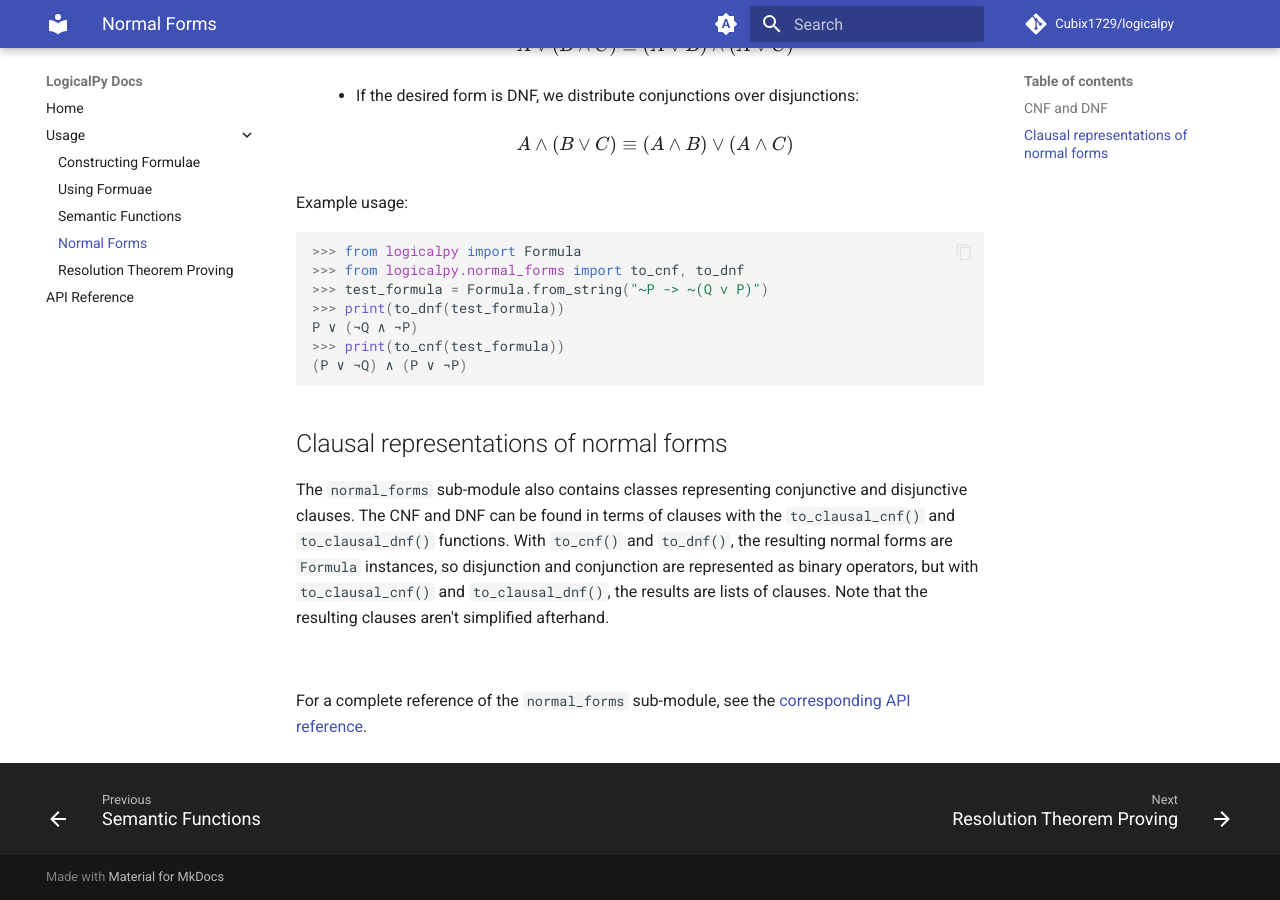
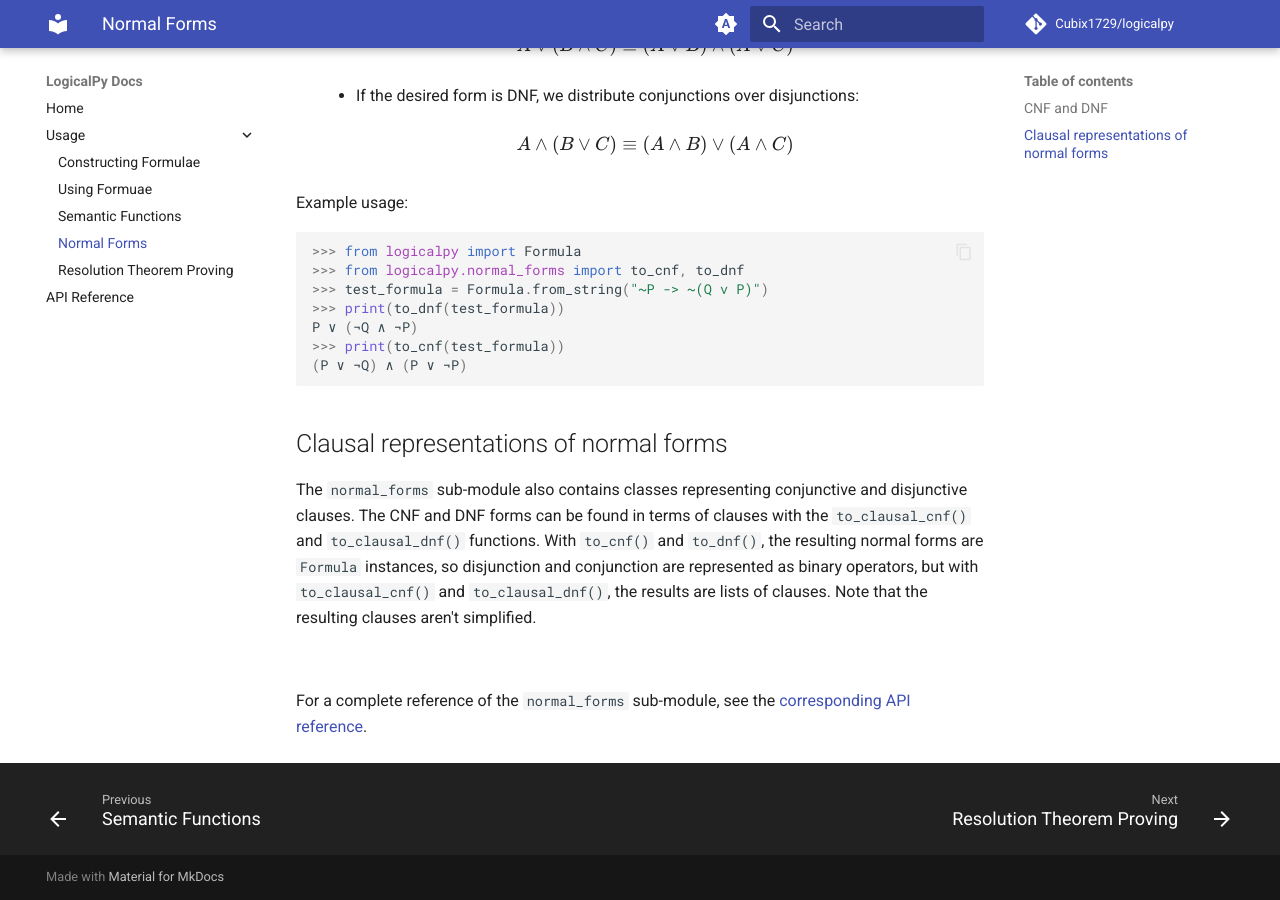
Before and after one commit to Cubix1729/logicalpy, an MkDocs documentation site: the page built from docs/usage/normal-forms.md, in a window 1280 px wide and 900 px high, scrolled down 932 px. Built offline with MkDocs 1.6.1 and Material for MkDocs 9.7.7, drawn with Linux system fonts in a browser that asks for light colours; comment, search, counter and statistics services are not loaded.

```diff
--- a/docs/usage/normal-forms.md
+++ b/docs/usage/normal-forms.md
@@ -51,10 +51,10 @@ P ∨ (¬Q ∧ ¬P)
 ## Clausal representations of normal forms
 
 The `normal_forms` sub-module also contains classes representing conjunctive and disjunctive clauses.
-The CNF and DNF can be found in terms of clauses with the `to_clausal_cnf()` and `to_clausal_dnf()` functions.
+The CNF and DNF forms can be found in terms of clauses with the `to_clausal_cnf()` and `to_clausal_dnf()` functions.
 With `to_cnf()` and `to_dnf()`, the resulting normal forms are `Formula` instances, so disjunction and conjunction
 are represented as binary operators, but with `to_clausal_cnf()` and `to_clausal_dnf()`, the results are lists
-of clauses. Note that the resulting clauses aren't simplified afterhand.
+of clauses. Note that the resulting clauses aren't simplified.
 
 <br>
 
--- a/pyproject.toml
+++ b/pyproject.toml
@@ -5,7 +5,10 @@ build-backend = "hatchling.build"
 [project]
 name = "logicalpy"
 description = "A library providing basic functionalities for manipulating propositional logic"
-version = "0.1.0"
+version = "0.1.1"
+authors = [
+    {name = "Timothée Monin"}
+]
 dependencies = ["lark>=1.2.2"]
 requires-python = ">= 3.13"
 readme = "README.md"
```
Also changed, not shown: docs/index.md (+1 -1 lines).
